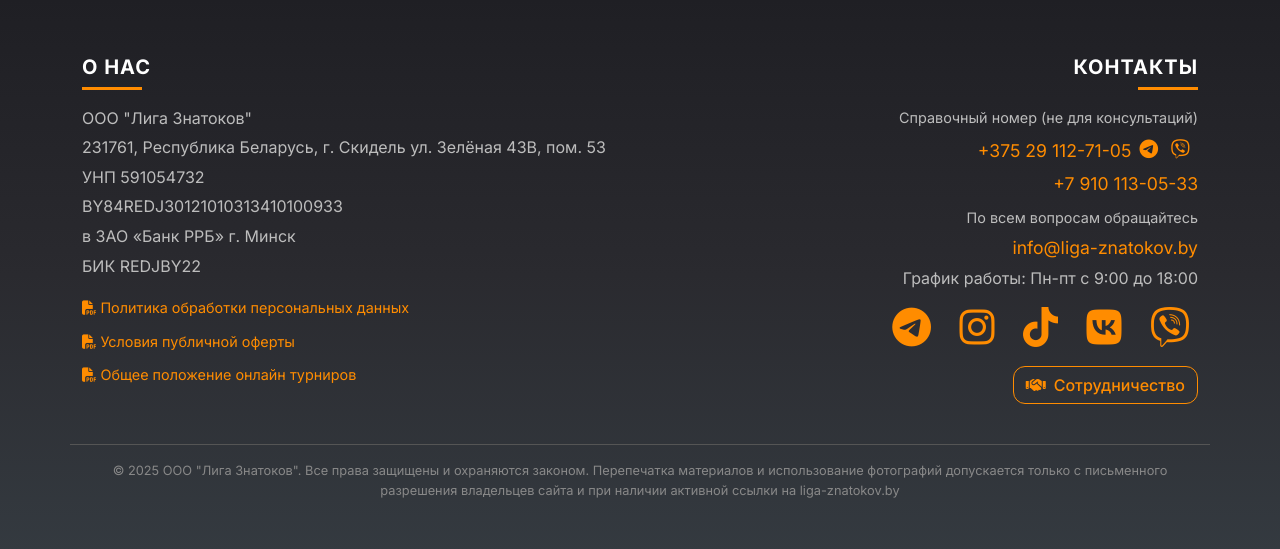
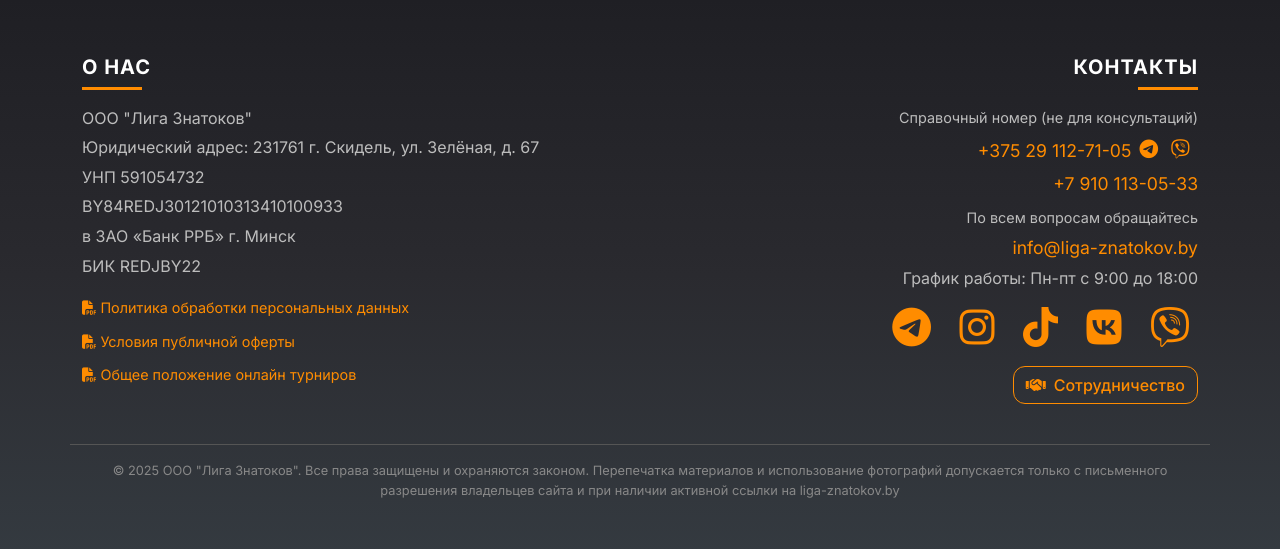
Before and after one commit to druswayne/math_tur, a Flask app: page /about in a window 1280 px wide. Shown: the part 1758-2307 px from the top of the page. Run offline with Flask 2, Linux system fonts and the light colour scheme; data comes from the database, SQL or seed files in the repository; data that the repository does not hold is empty; some libraries are stand-ins or nearby versions.

Commit message:
юр адрес

```diff
--- a/templates/base.html
+++ b/templates/base.html
@@ -1255,7 +1255,7 @@
                     <h5 style="color: white; font-weight: bold; letter-spacing: 1px; margin-bottom: 0.5rem;">О НАС</h5>
                     <div style="width: 60px; height: 3px; background: #FF8C00; margin-bottom: 1rem;"></div>
                     <p class="mb-1" style="color: #bdbdbd; font-size: 1rem;">ООО "Лига Знатоков"</p>
-                    <p class="mb-1" style="color: #bdbdbd; font-size: 1rem;">231761, Республика Беларусь, г. Скидель ул. Зелёная 43В, пом. 53</p>
+                    <p class="mb-1" style="color: #bdbdbd; font-size: 1rem;">Юридический адрес: 231761 г. Скидель, ул. Зелёная, д. 67</p>
                     <p class="mb-1" style="color: #bdbdbd; font-size: 1rem;">УНП 591054732</p>
                     <p class="mb-1" style="color: #bdbdbd; font-size: 1rem;">BY84REDJ30121010313410100933</p>
                     <p class="mb-1" style="color: #bdbdbd; font-size: 1rem;">в ЗАО «Банк РРБ» г. Минск</p>
```
